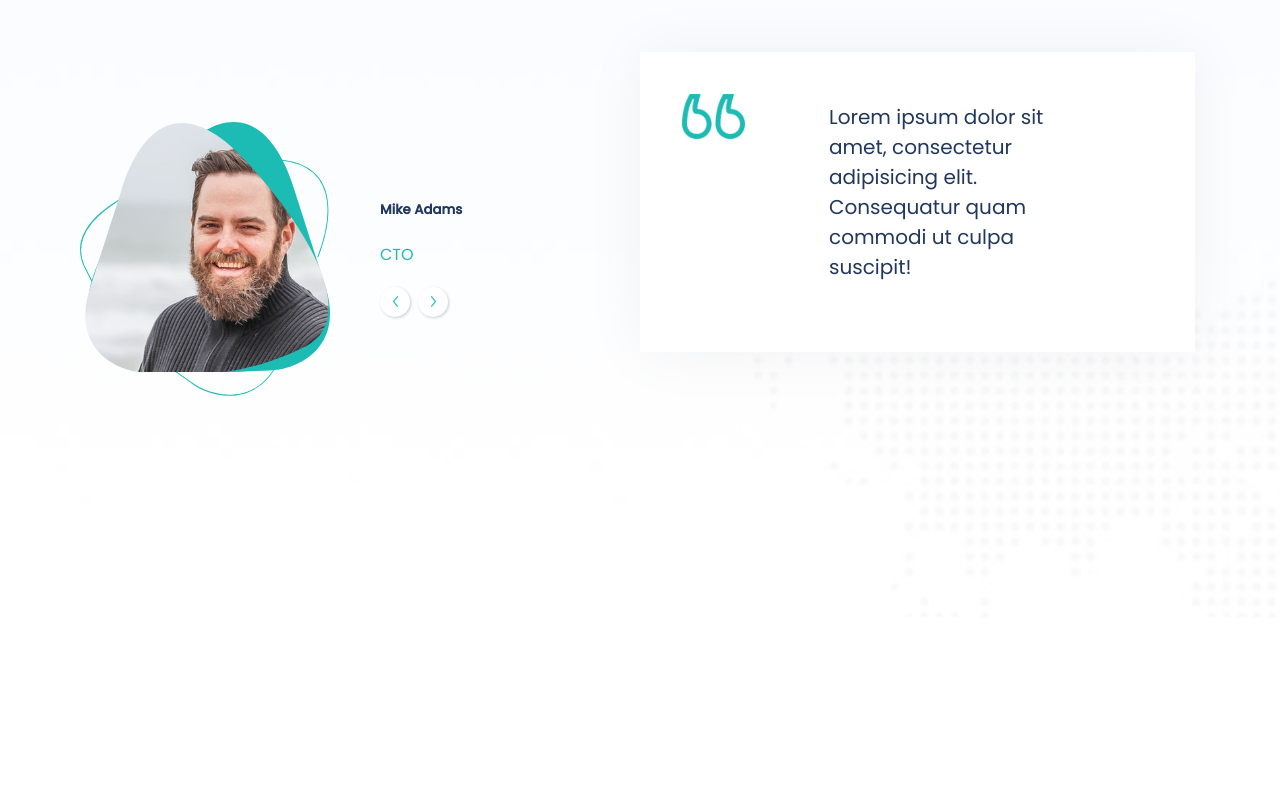
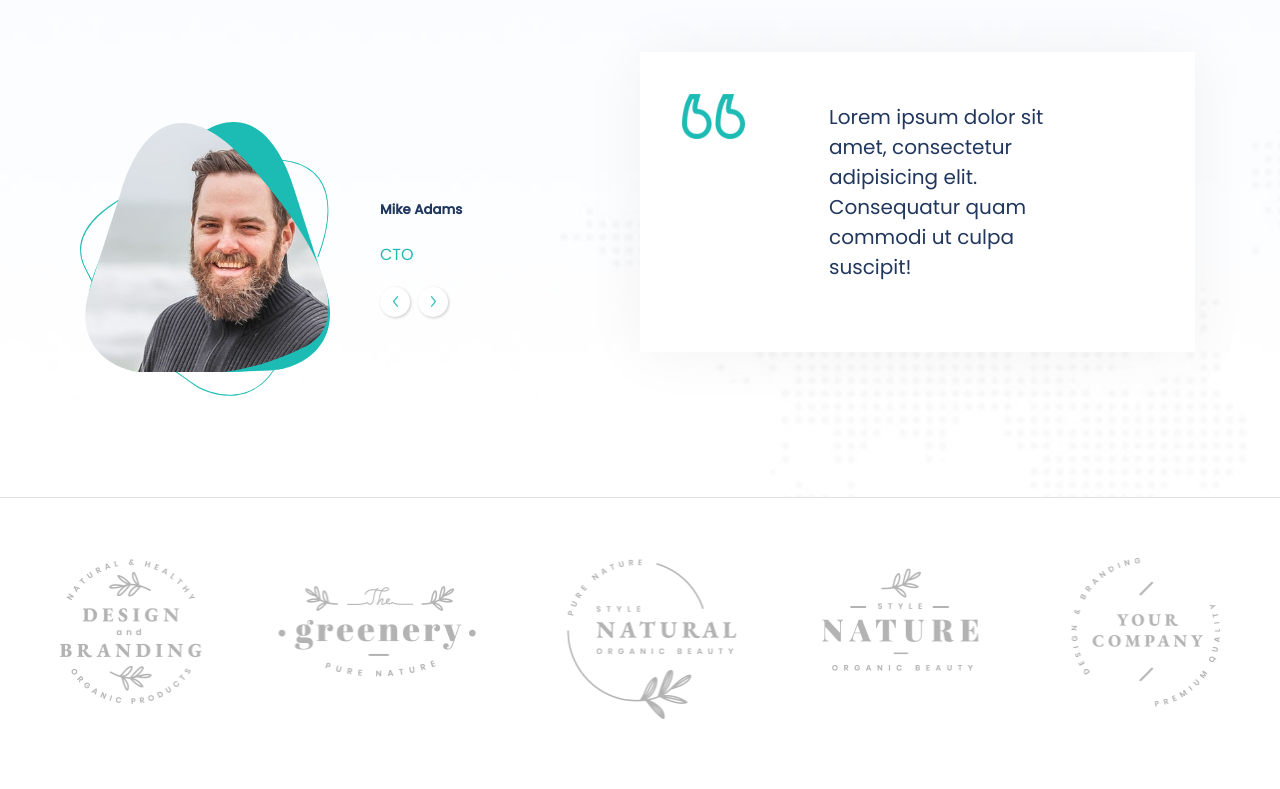
Before and after one commit to Bruinen90/interpages, a plain HTML site: page index.html in a window 1280 px wide. Shown: the part 3547-4336 px from the top of the page. Before the commit the page ends 4189 px from the top, so only its background shows below. Drawn offline with Linux system fonts and the light colour scheme.

Commit message:
Logos added

```diff
--- /dev/null
+++ b/css/_logos.scss
@@ -0,0 +1,11 @@
+.logos {
+    padding: 60px 0;
+}
+
+.logos__cont {
+    @include content;
+}
+
+.logos__img {
+    width: 100%;
+}
--- a/css/_testi.scss
+++ b/css/_testi.scss
@@ -131,6 +131,11 @@
 @media (min-width: $desktop--min--width) {
     .testi {
         padding: 120px 0;
+        padding-bottom: 0;
+    }
+
+    .testi__cont {
+        border-bottom: 1px solid #e1e1e1;
     }
 
     .testi__header {
--- a/css/main.scss
+++ b/css/main.scss
@@ -9,3 +9,4 @@
 @import 'growing';
 @import 'projects';
 @import 'testi';
+@import 'logos';
--- a/index.html
+++ b/index.html
@@ -223,6 +223,12 @@
             </div>
         </section>
 
+        <div class="logos">
+            <div class="logos__cont">
+                <img src="./img/logos.png" alt="" class="logos__img">
+            </div>
+        </div>
+
         <svg height="0" width="0">
                     <defs>
                         <clipPath id="testiShape">
```
Also changed, not shown: css/style.css, img/logos.png (added), 1 other file.
